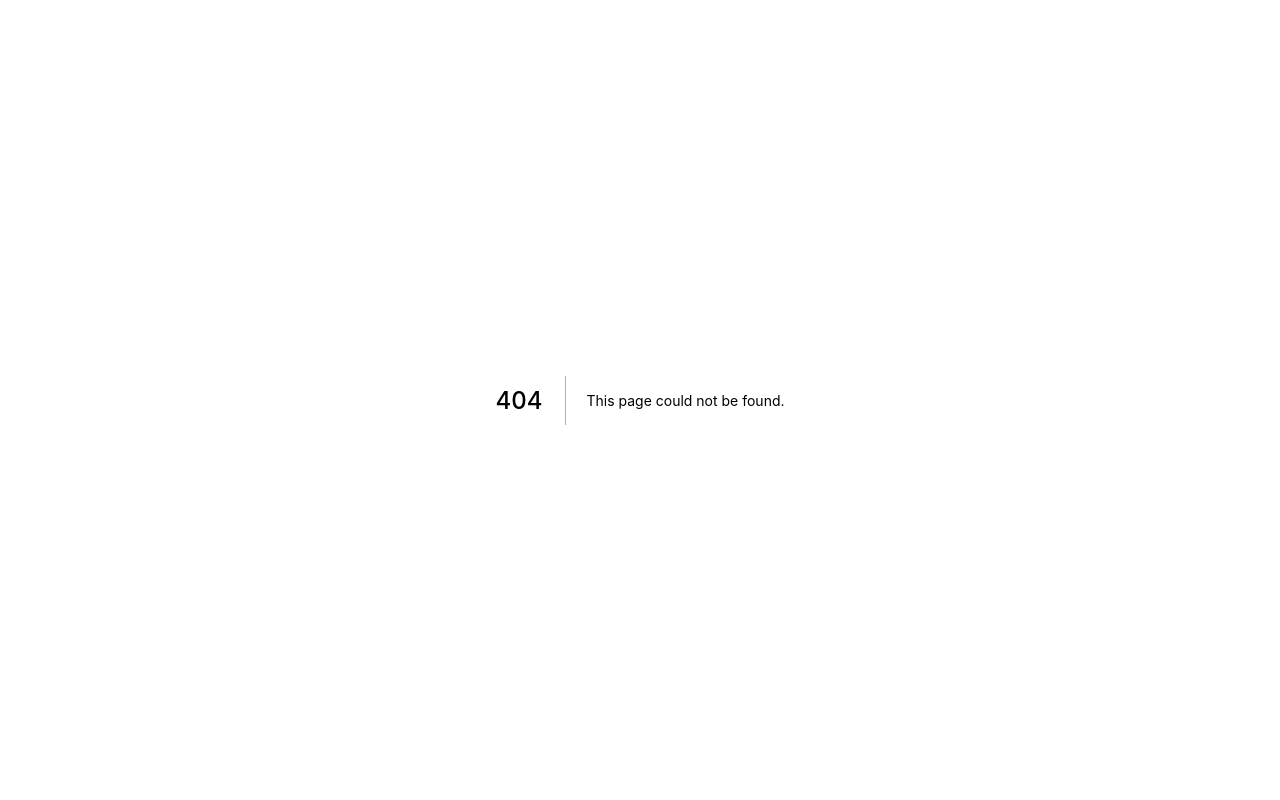
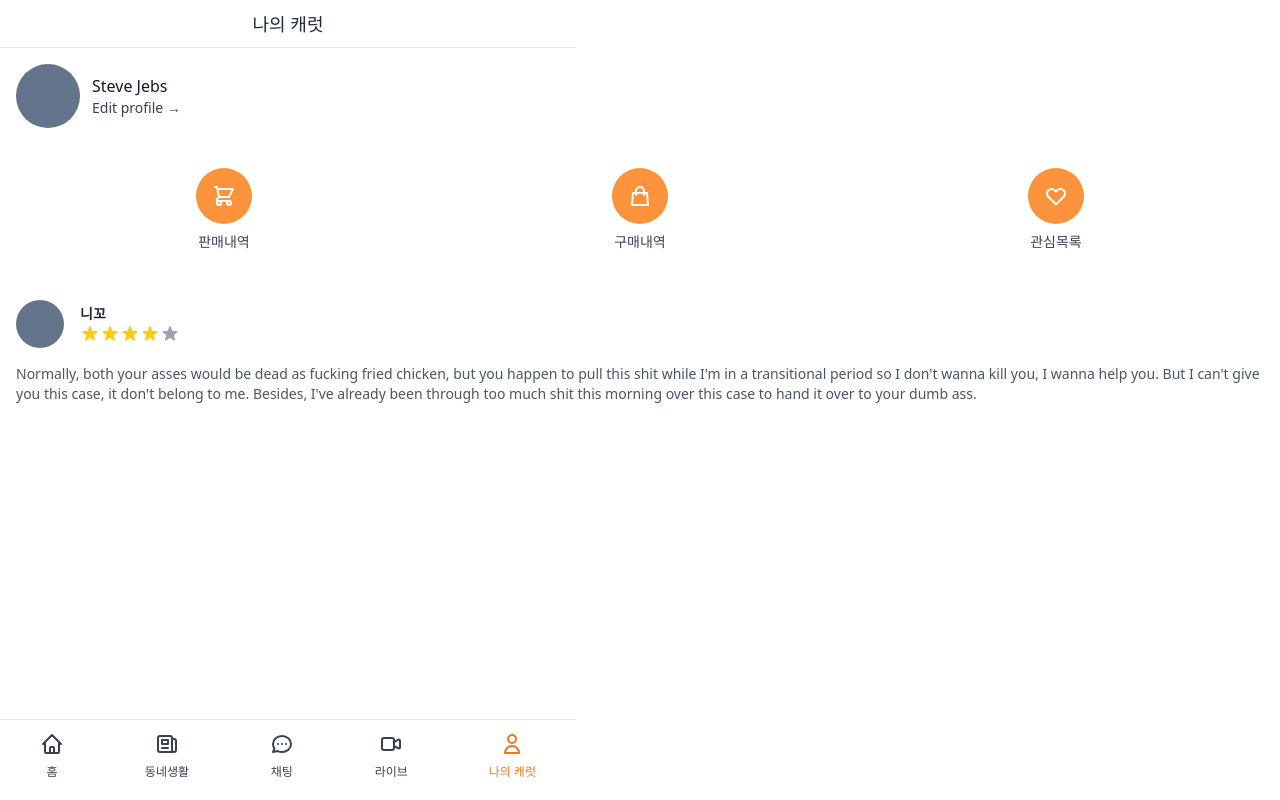
Before and after one commit to mdgarden/carrot-market, a Next.js app: page /profile in a window 1280 px wide. Before the commit this address had no page. Built offline with nearby package versions, Linux system fonts and the light colour scheme.

Commit message:
Add profile index page

```diff
--- /dev/null
+++ b/pages/profile/index.tsx
@@ -0,0 +1,159 @@
+import type { NextPage } from "next";
+import Link from "next/link";
+import Layout from "../../components/layout";
+
+const Profile: NextPage = () => {
+  return (
+    <Layout hasTabBar title="나의 캐럿">
+      <div className="px-4">
+        <div className="mt-4 flex items-center space-x-3">
+          <div className="h-16 w-16 rounded-full bg-slate-500" />
+          <div className="flex flex-col">
+            <span className="font-medium text-gray-900">Steve Jebs</span>
+            <Link href="/profile/edit">
+              <a className="text-sm text-gray-700">Edit profile &rarr;</a>
+            </Link>
+          </div>
+        </div>
+        <div className="mt-10 flex justify-around">
+          <Link href="/profile/sold">
+            <a className="flex flex-col items-center">
+              <div className="flex h-14 w-14 items-center justify-center rounded-full bg-orange-400 text-white">
+                <svg
+                  className="h-6 w-6"
+                  fill="none"
+                  stroke="currentColor"
+                  viewBox="0 0 24 24"
+                  xmlns="http://www.w3.org/2000/svg"
+                >
+                  <path
+                    strokeLinecap="round"
+                    strokeLinejoin="round"
+                    strokeWidth="2"
+                    d="M3 3h2l.4 2M7 13h10l4-8H5.4M7 13L5.4 5M7 13l-2.293 2.293c-.63.63-.184 1.707.707 1.707H17m0 0a2 2 0 100 4 2 2 0 000-4zm-8 2a2 2 0 11-4 0 2 2 0 014 0z"
+                  ></path>
+                </svg>
+              </div>
+              <span className="mt-2 text-sm font-medium text-gray-700">
+                판매내역
+              </span>
+            </a>
+          </Link>
+          <Link href="/profile/bought">
+            <a className="flex flex-col items-center">
+              <div className="flex h-14 w-14 items-center justify-center rounded-full bg-orange-400 text-white">
+                <svg
+                  className="h-6 w-6"
+                  fill="none"
+                  stroke="currentColor"
+                  viewBox="0 0 24 24"
+                  xmlns="http://www.w3.org/2000/svg"
+                >
+                  <path
+                    strokeLinecap="round"
+                    strokeLinejoin="round"
+                    strokeWidth="2"
+                    d="M16 11V7a4 4 0 00-8 0v4M5 9h14l1 12H4L5 9z"
+                  ></path>
+                </svg>
+              </div>
+              <span className="mt-2 text-sm font-medium text-gray-700">
+                구매내역
+              </span>
+            </a>
+          </Link>
+          <Link href="/profile/loved">
+            <a className="flex flex-col items-center">
+              <div className="flex h-14 w-14 items-center justify-center rounded-full bg-orange-400 text-white">
+                <svg
+                  className="h-6 w-6"
+                  fill="none"
+                  stroke="currentColor"
+                  viewBox="0 0 24 24"
+                  xmlns="http://www.w3.org/2000/svg"
+                >
+                  <path
+                    strokeLinecap="round"
+                    strokeLinejoin="round"
+                    strokeWidth="2"
+                    d="M4.318 6.318a4.5 4.5 0 000 6.364L12 20.364l7.682-7.682a4.5 4.5 0 00-6.364-6.364L12 7.636l-1.318-1.318a4.5 4.5 0 00-6.364 0z"
+                  ></path>
+                </svg>
+              </div>
+              <span className="mt-2 text-sm font-medium text-gray-700">
+                관심목록
+              </span>
+            </a>
+          </Link>
+        </div>
+        <div className="mt-12">
+          <div className="flex items-center space-x-4">
+            <div className="h-12 w-12 rounded-full bg-slate-500" />
+            <div>
+              <h4 className="text-sm font-bold text-gray-800">니꼬</h4>
+              <div className="flex items-center">
+                <svg
+                  className="h-5 w-5 text-yellow-400"
+                  xmlns="http://www.w3.org/2000/svg"
+                  viewBox="0 0 20 20"
+                  fill="currentColor"
+                  aria-hidden="true"
+                >
+                  <path d="M9.049 2.927c.3-.921 1.603-.921 1.902 0l1.07 3.292a1 1 0 00.95.69h3.462c.969 0 1.371 1.24.588 1.81l-2.8 2.034a1 1 0 00-.364 1.118l1.07 3.292c.3.921-.755 1.688-1.54 1.118l-2.8-2.034a1 1 0 00-1.175 0l-2.8 2.034c-.784.57-1.838-.197-1.539-1.118l1.07-3.292a1 1 0 00-.364-1.118L2.98 8.72c-.783-.57-.38-1.81.588-1.81h3.461a1 1 0 00.951-.69l1.07-3.292z" />
+                </svg>
+                <svg
+                  className="h-5 w-5 text-yellow-400"
+                  xmlns="http://www.w3.org/2000/svg"
+                  viewBox="0 0 20 20"
+                  fill="currentColor"
+                  aria-hidden="true"
+                >
+                  <path d="M9.049 2.927c.3-.921 1.603-.921 1.902 0l1.07 3.292a1 1 0 00.95.69h3.462c.969 0 1.371 1.24.588 1.81l-2.8 2.034a1 1 0 00-.364 1.118l1.07 3.292c.3.921-.755 1.688-1.54 1.118l-2.8-2.034a1 1 0 00-1.175 0l-2.8 2.034c-.784.57-1.838-.197-1.539-1.118l1.07-3.292a1 1 0 00-.364-1.118L2.98 8.72c-.783-.57-.38-1.81.588-1.81h3.461a1 1 0 00.951-.69l1.07-3.292z" />
+                </svg>
+                <svg
+                  className="h-5 w-5 text-yellow-400"
+                  xmlns="http://www.w3.org/2000/svg"
+                  viewBox="0 0 20 20"
+                  fill="currentColor"
+                  aria-hidden="true"
+                >
+                  <path d="M9.049 2.927c.3-.921 1.603-.921 1.902 0l1.07 3.292a1 1 0 00.95.69h3.462c.969 0 1.371 1.24.588 1.81l-2.8 2.034a1 1 0 00-.364 1.118l1.07 3.292c.3.921-.755 1.688-1.54 1.118l-2.8-2.034a1 1 0 00-1.175 0l-2.8 2.034c-.784.57-1.838-.197-1.539-1.118l1.07-3.292a1 1 0 00-.364-1.118L2.98 8.72c-.783-.57-.38-1.81.588-1.81h3.461a1 1 0 00.951-.69l1.07-3.292z" />
+                </svg>
+                <svg
+                  className="h-5 w-5 text-yellow-400"
+                  xmlns="http://www.w3.org/2000/svg"
+                  viewBox="0 0 20 20"
+                  fill="currentColor"
+                  aria-hidden="true"
+                >
+                  <path d="M9.049 2.927c.3-.921 1.603-.921 1.902 0l1.07 3.292a1 1 0 00.95.69h3.462c.969 0 1.371 1.24.588 1.81l-2.8 2.034a1 1 0 00-.364 1.118l1.07 3.292c.3.921-.755 1.688-1.54 1.118l-2.8-2.034a1 1 0 00-1.175 0l-2.8 2.034c-.784.57-1.838-.197-1.539-1.118l1.07-3.292a1 1 0 00-.364-1.118L2.98 8.72c-.783-.57-.38-1.81.588-1.81h3.461a1 1 0 00.951-.69l1.07-3.292z" />
+                </svg>
+                <svg
+                  className="h-5 w-5 text-gray-400"
+                  xmlns="http://www.w3.org/2000/svg"
+                  viewBox="0 0 20 20"
+                  fill="currentColor"
+                  aria-hidden="true"
+                >
+                  <path d="M9.049 2.927c.3-.921 1.603-.921 1.902 0l1.07 3.292a1 1 0 00.95.69h3.462c.969 0 1.371 1.24.588 1.81l-2.8 2.034a1 1 0 00-.364 1.118l1.07 3.292c.3.921-.755 1.688-1.54 1.118l-2.8-2.034a1 1 0 00-1.175 0l-2.8 2.034c-.784.57-1.838-.197-1.539-1.118l1.07-3.292a1 1 0 00-.364-1.118L2.98 8.72c-.783-.57-.38-1.81.588-1.81h3.461a1 1 0 00.951-.69l1.07-3.292z" />
+                </svg>
+              </div>
+            </div>
+          </div>
+          <div className="mt-4 text-sm text-gray-600">
+            <p>
+              Normally, both your asses would be dead as fucking fried chicken,
+              but you happen to pull this shit while I&apos;m in a transitional
+              period so I don&apos;t wanna kill you, I wanna help you. But I
+              can&apos;t give you this case, it don&apos;t belong to me.
+              Besides, I&apos;ve already been through too much shit this morning
+              over this case to hand it over to your dumb ass.
+            </p>
+          </div>
+        </div>
+      </div>
+    </Layout>
+  );
+};
+
+export default Profile;
```
